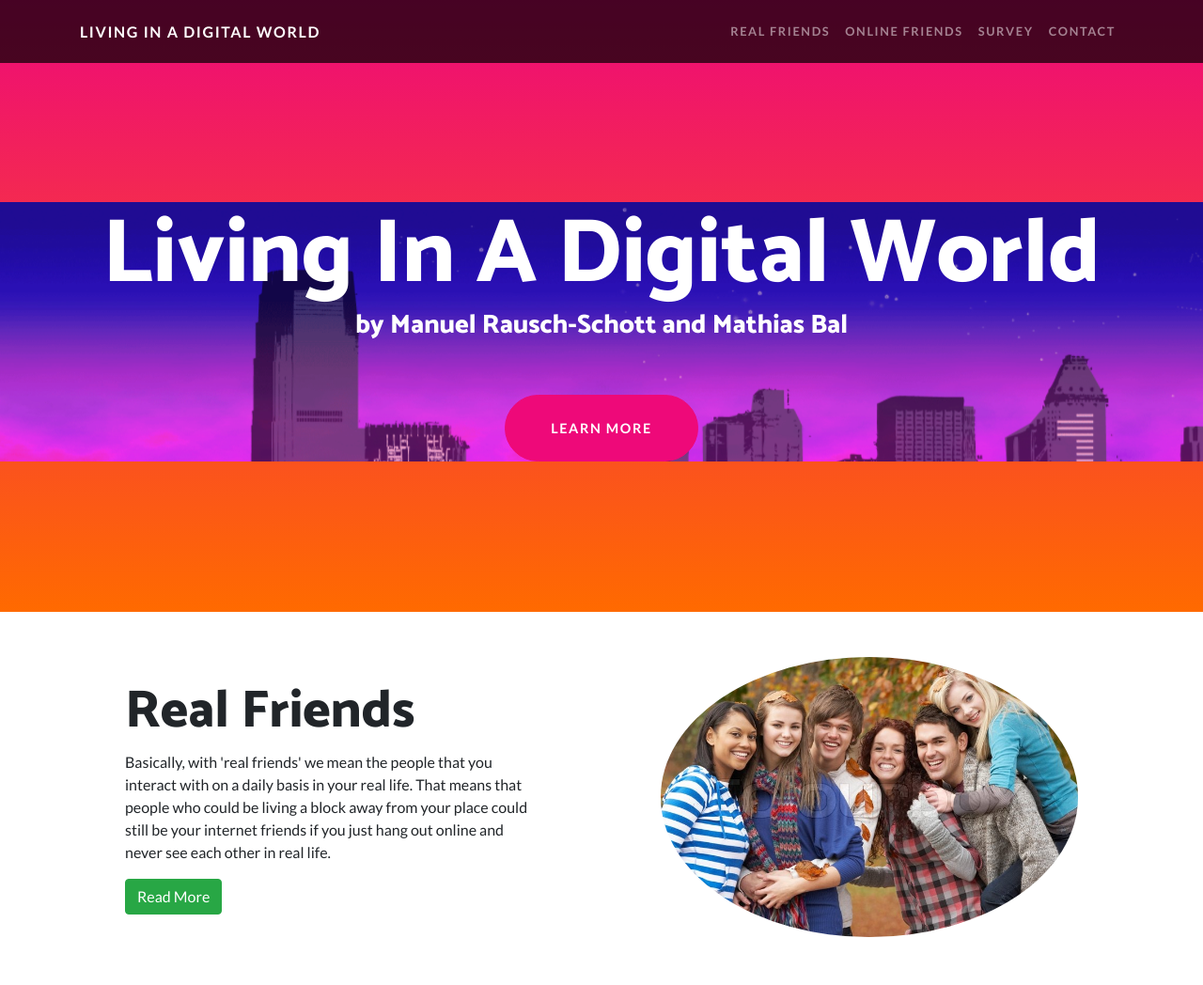
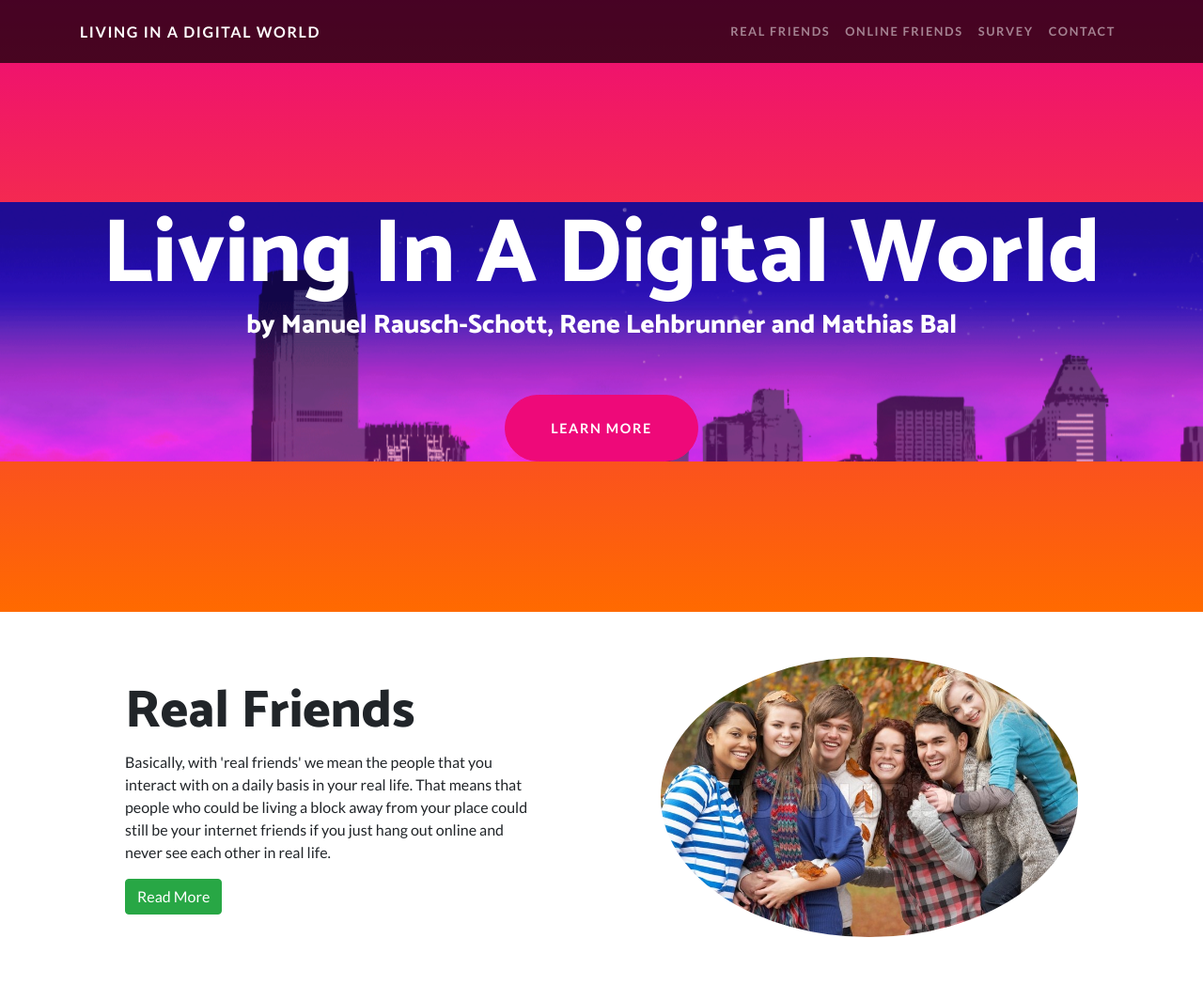
Before and after one commit to RauschSchottManuel/mathiasbal.github.io, a website: page index.html in a window 1280 px wide. Shown: the top 1048 px of the page at 94% size. Drawn offline with Linux system fonts and the light colour scheme.

Commit message:
Update index.html

```diff
--- a/index.html
+++ b/index.html
@@ -55,7 +55,7 @@
       <div class="masthead-content" style="background-image: url(img/Aaaa.PNG);">
         <div class="container">
           <h1 class="masthead-heading mb-0">Living In A Digital World</h1>
-          <h3>by Manuel Rausch-Schott and Mathias Bal</h3>
+          <h3>by Manuel Rausch-Schott, Rene Lehbrunner and Mathias Bal</h3>
           <a href="#" class="btn btn-primary btn-xl rounded-pill mt-5">Learn More</a>
         </div>
       </div>
```
